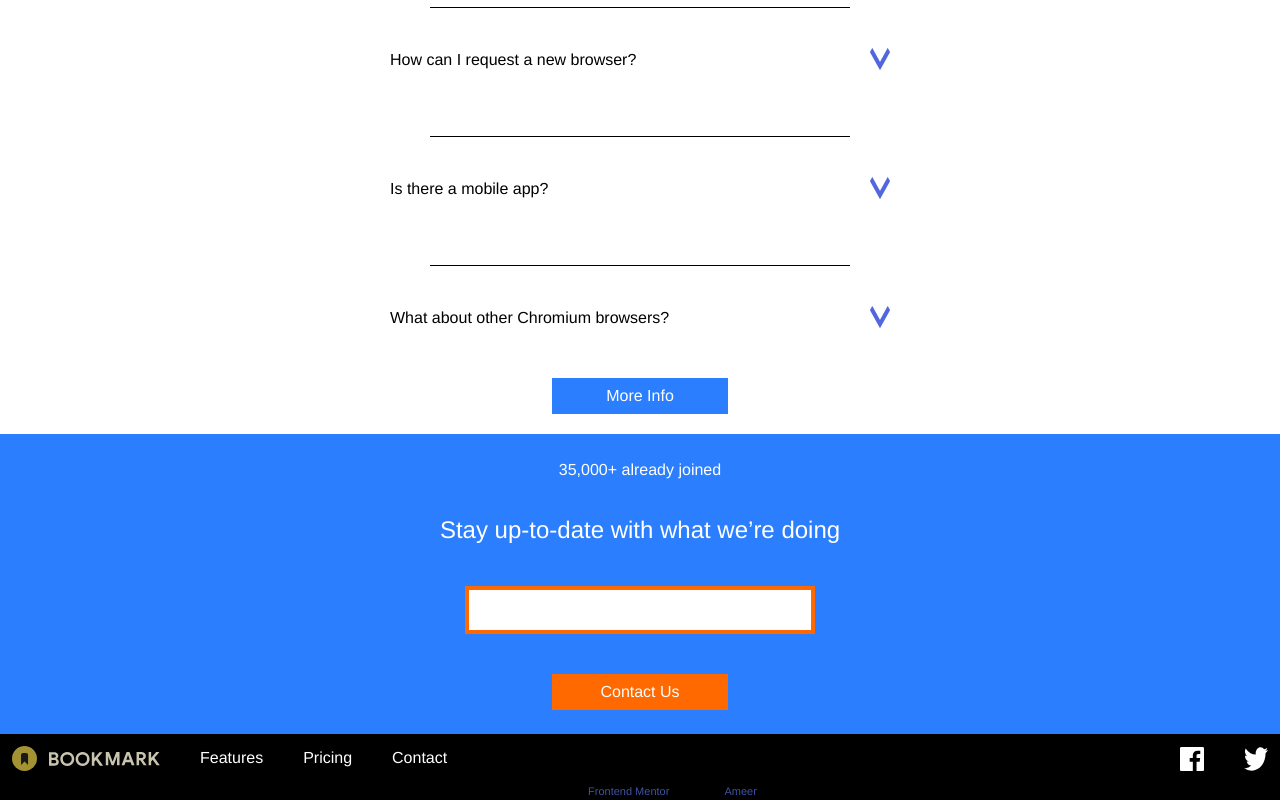
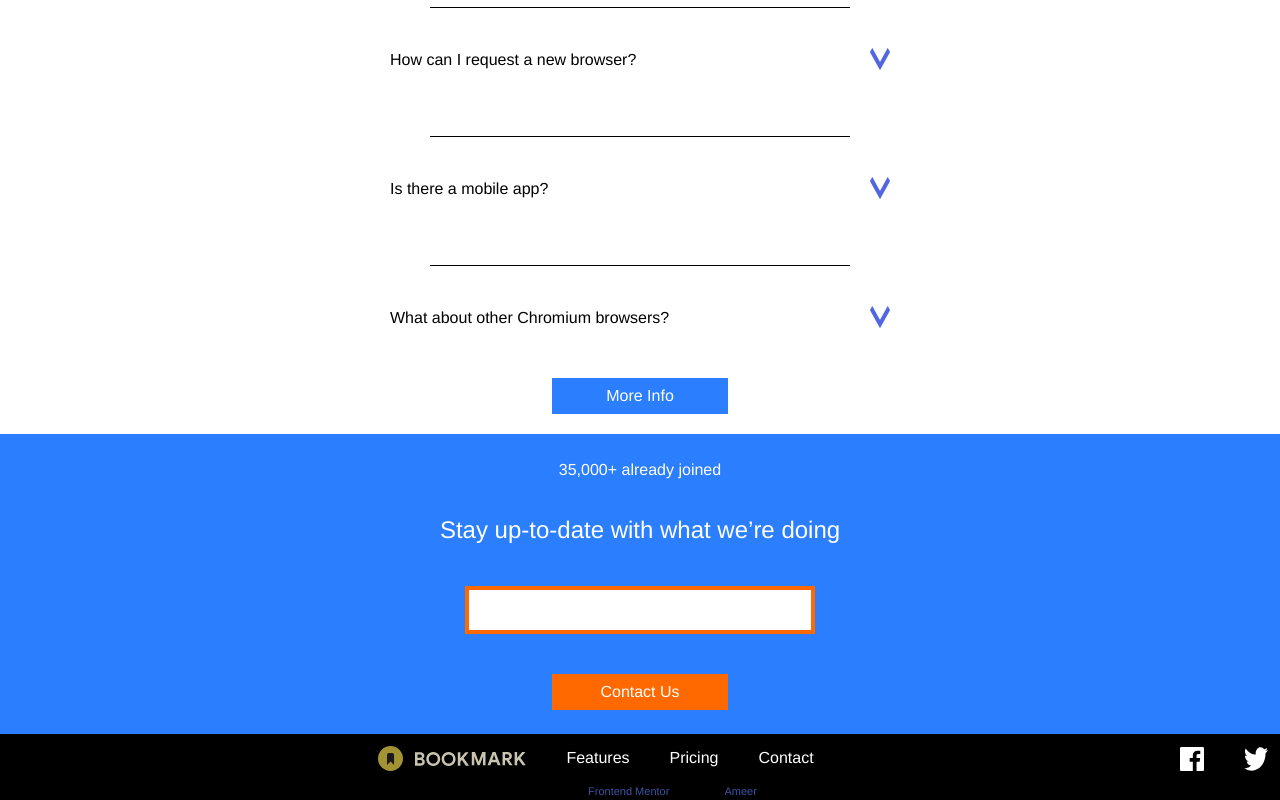
Before and after one commit to ameer-dev-A/book, a website built with Vite: page index.html in a window 1280 px wide. Shown: the part 2711-3511 px from the top of the page. Built offline with nearby package versions, Linux system fonts and the light colour scheme.

Commit message:
Update index.html

```diff
--- a/index.html
+++ b/index.html
@@ -274,7 +274,7 @@
    </div>
 <div class="bg-black">
    <div class="bg-black flex flex-col md:flex-row justify-between p-3 items-center">
-    <div class="flex flex-col md:flex-row gap-10">
+    <div class="flex flex-col md:flex-row gap-10 mr-auto ml-auto">
        <img class="imgbtn invert-90" src="./images/logo-bookmark.svg" alt="logo-picture" >
        <p class="text-white"> Features</p>
        <p class="text-white">Pricing</p>
```
